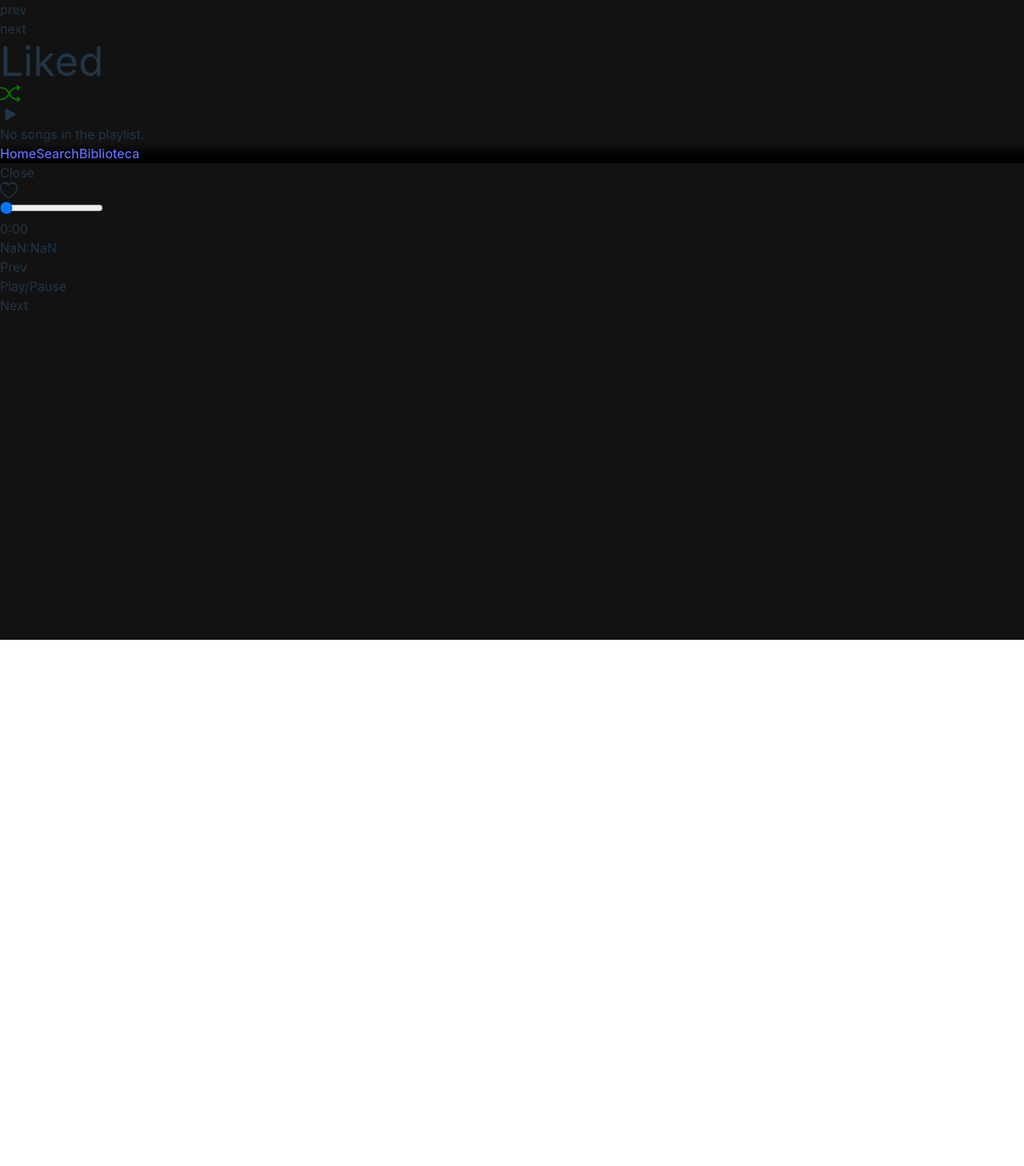
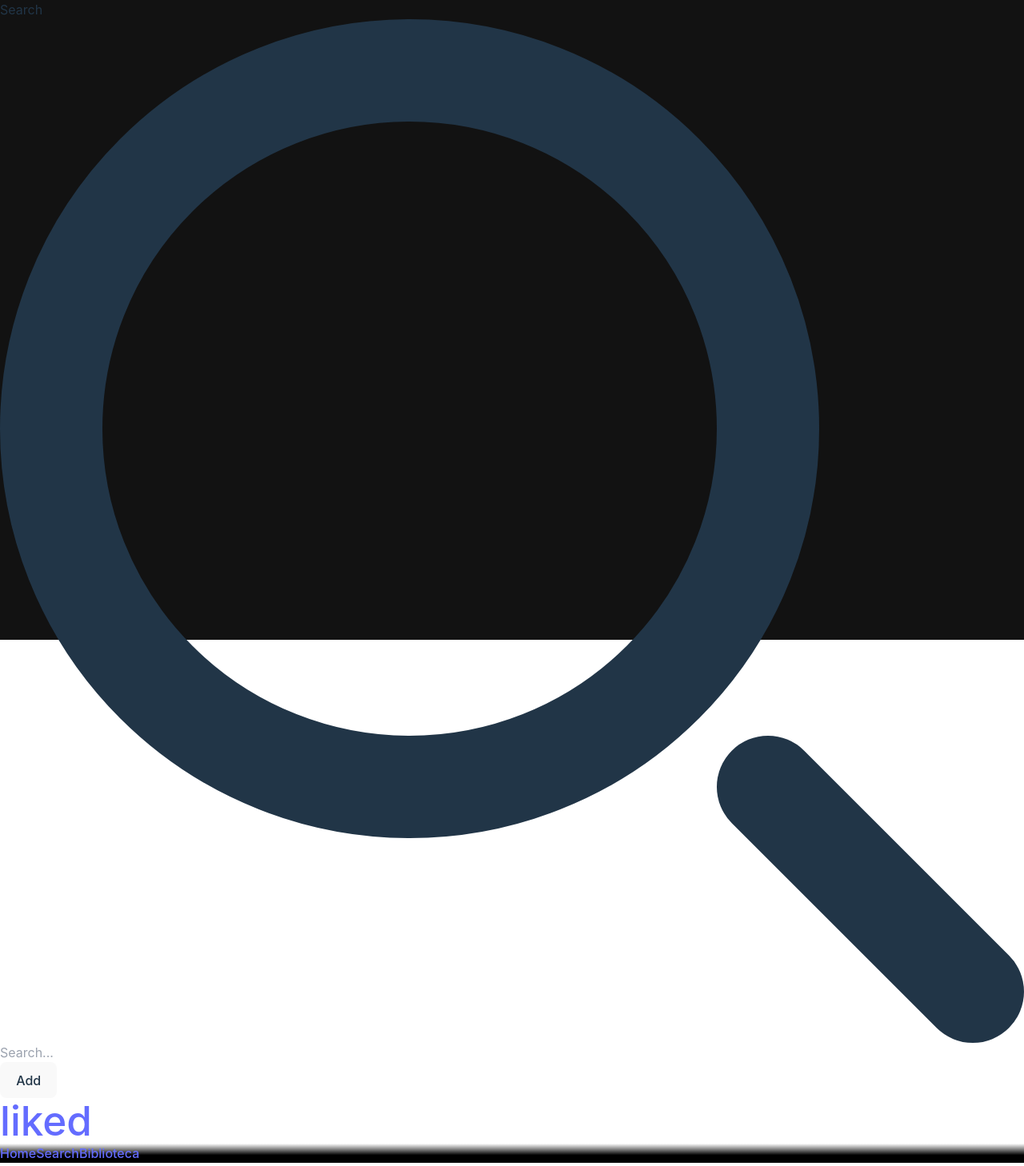
Before and after one commit to SergioAcostaTer/spotyclone-front, a React (Vite) app: page /saved in a window 1280 px wide. Shown: the top 1458 px of the page at 80% size. Before the commit the page ends 800 px from the top, so only its background shows below. Built offline with nearby package versions, Linux system fonts and the light colour scheme.

Commit message:
playlist add

```diff
--- a/src/App.tsx
+++ b/src/App.tsx
@@ -4,6 +4,7 @@ import SearchPage from "./pages/Search";
 import Home from "./pages/Home";
 import MobileFooter from "./components/MobileFooter";
 import Saved from "./pages/Saved";
+import Playlist from "./pages/Playlist";
 
 const App: React.FC = () => {
   return (
@@ -33,6 +34,14 @@ const App: React.FC = () => {
             </MobileFooter>
           }
         />
+        <Route
+          path="/playlist/:name"
+          element={
+            <MobileFooter>
+              <Playlist />
+            </MobileFooter>
+          }
+        />
         <Route path="*" element={<h1>Not Found</h1>} />
       </Routes>
     </Router>
--- /dev/null
+++ b/src/components/PlaylistButton.tsx
@@ -0,0 +1,11 @@
+import { Link } from "react-router-dom";
+
+const PlaylistButton = ({ name }: { name: string }) => {
+  return (
+    <Link to={`/playlist/${name}`}>
+      <h1>{name}</h1>
+    </Link>
+  );
+};
+
+export default PlaylistButton;
--- a/src/hooks/usePlayer.tsx
+++ b/src/hooks/usePlayer.tsx
@@ -25,6 +25,8 @@ interface PlayerState {
   progress: number;
   setProgress: (progress: number) => void;
   setNewSongDuration: (duration: number) => void;
+  addNewPlaylist: (playlistName: string, songs: Track[]) => void;
+  playPLaylistRandom: (playlistName: string) => void;
 }
 
 const mountSong = async (spotify: Track): Promise<ToSave> => {
@@ -184,6 +186,26 @@ const usePlayer = create<PlayerState>((set) => ({
     });
   },
 
+  playPLaylistRandom: async (playlistName) => {
+    const newSongs = await Promise.all(
+      playlistsJSON[playlistName].map((song: Track) => mountSong(song))
+    );
+
+    console.log(newSongs);
+
+    newSongs.sort(() => Math.random() - 0.5);
+
+    console.log(newSongs);
+
+    set((state) => {
+      return {
+        ...state,
+        songs: newSongs,
+        isPlaying: true,
+      };
+    });
+  },
+
   showControls: false,
 
   handleControls: () => {
@@ -218,6 +240,24 @@ const usePlayer = create<PlayerState>((set) => ({
       return finalState;
     });
   },
+
+  addNewPlaylist: (playlistName, songs) => {
+    set((state) => {
+      const newPlaylists = {
+        ...state.playlists,
+        [playlistName]: songs,
+      };
+
+      const finalState = {
+        ...state,
+        playlists: newPlaylists,
+      };
+
+      localStorage.setItem("playlists", JSON.stringify(finalState.playlists));
+
+      return finalState;
+    });
+  },
 }));
 
 export default usePlayer;
--- a/src/components/Playlist.tsx
+++ b/src/pages/Playlist.tsx
@@ -1,25 +1,25 @@
-import React, { useState } from "react";
+import { useState } from "react";
 import SongCard from "../components/SongCard";
 import { Track } from "../services/search";
 import usePlayer from "../hooks/usePlayer";
+import { useParams } from "react-router-dom";
 
-interface PlaylistProps {
-  title: string;
-  songs: Track[];
-}
-
-const Playlist: React.FC<PlaylistProps> = ({ title = "Liked", songs }) => {
+const Playlist = () => {
   const [shuffle, setShuffle] = useState(true);
   const [played, setPlayed] = useState(false);
-  const [play, pause, shuffleList, playing, playPlaylist] = usePlayer(
-    (state) => [
+  const [play, pause, playing, playPlaylist, playlists, playPlaylistRandom] =
+    usePlayer((state) => [
       state.play,
       state.pause,
-      state.shuffle,
       state.isPlaying,
       state.playPLaylist,
-    ]
-  );
+      state.playlists,
+      state.playPLaylistRandom
+    ]);
+
+  const name = useParams().name;
+  const title: string = name ? name : "";
+  const songs: Track[] = playlists[title];
 
   const handlePlay = () => {
     if (playing) {
@@ -28,9 +28,11 @@ const Playlist: React.FC<PlaylistProps> = ({ title = "Liked", songs }) => {
       if (played) {
         play();
       } else {
-        playPlaylist("liked");
-        if (shuffle && !played) {
-          shuffleList();
+        if(shuffle){
+          playPlaylistRandom(title);
+        }
+        else{
+          playPlaylist(title);
         }
         setPlayed(true);
       }
--- a/src/pages/Saved.tsx
+++ b/src/pages/Saved.tsx
@@ -1,22 +1,72 @@
 import React from "react";
 import usePlayer from "../hooks/usePlayer";
-import Playlist from "../components/Playlist";
+import PlaylistButton from "../components/PlaylistButton";
+import { playlist } from "../services/playlist";
 
 const Saved: React.FC = () => {
-  const [nextSong, prevSong, playlists] = usePlayer((state) => [
-    state.nextSong,
-    state.prevSong,
+  const [playlists, newPlaylist] = usePlayer((state) => [
     state.playlists,
+    state.addNewPlaylist,
   ]);
 
-  const songs = playlists.liked;
+  const [query, setQuery] = React.useState<string>("");
+
+  const onInputChange = (event: React.ChangeEvent<HTMLInputElement>) => {
+    setQuery(event.target.value);
+  };
+
+  const addPlaylist = (link:string) => {
+    playlist(link).then((data) => {
+      console.log(data);
+      newPlaylist(data.name, data.tracks);
+    });
+  };
 
   return (
     <div className="w-full">
-      <h2 onClick={prevSong}>prev</h2>
-      <h2 onClick={nextSong}>next</h2>
 
-      <Playlist songs={songs} title="Liked" />
+      <form className="mx-[5px]" onSubmit={() => addPlaylist(query)}>
+        <label
+          htmlFor="default-search"
+          className="mb-2 text-sm font-medium text-gray-900 sr-only dark:text-white"
+        >
+          Search
+        </label>
+        <div className="relative">
+          <div className="absolute inset-y-0 left-0 flex items-center pl-3 pointer-events-none">
+            <svg
+              className="w-4 h-4 text-gray-500 dark:text-gray-400"
+              aria-hidden="true"
+              xmlns="http://www.w3.org/2000/svg"
+              fill="none"
+              viewBox="0 0 20 20"
+            >
+              <path
+                stroke="currentColor"
+                strokeLinecap="round"
+                strokeLinejoin="round"
+                strokeWidth="2"
+                d="m19 19-4-4m0-7A7 7 0 1 1 1 8a7 7 0 0 1 14 0Z"
+              />
+            </svg>
+          </div>
+          <input
+            type="search"
+            id="default-search"
+            className="block w-full p-4 pl-10 text-sm text-white border border-gray-300 rounded-lg bg-black focus:ring-blue-500 dark:bg-white dark:border-gray-600 dark:placeholder-gray-400 dark:text-black"
+            value={query || ""}
+            onChange={onInputChange}
+            placeholder="Search..."
+            required
+          ></input>
+        </div>
+      </form>
+
+      <button onClick={() => addPlaylist(query)}>Add</button>
+
+      {Object.keys(playlists).map((key) => {
+        return <PlaylistButton key={key} name={key} />;
+      })}
     </div>
   );
 };
--- /dev/null
+++ b/src/services/playlist.ts
@@ -0,0 +1,43 @@
+import axios, { AxiosResponse } from "axios";
+import { BASE_URL } from "../consts";
+
+export interface Playlist {
+  tracks: Track[];
+  name: string;
+  descriprion: string;
+  image: string;
+  owner: string;
+}
+
+export interface Track {
+  title: string;
+  artist: string;
+  allArtists: string[];
+  spotifyUrl: string;
+  id: string;
+  thumbnail: string;
+  thumbnailSmall: string;
+  duration: number;
+  popularity: number;
+  type: string;
+  color: string;
+}
+
+async function playlist(link: string): Promise<Playlist> {
+    console.log(link);
+  if (!link)
+    return { tracks: [], name: "", descriprion: "", image: "", owner: "" };
+
+  const id = link.split("/").pop()?.split("?")[0] || "";
+
+  const url = `${BASE_URL}/playlist/${encodeURIComponent(id)}`;
+
+  try {
+    const response: AxiosResponse<Playlist> = await axios.get(url);
+    return response.data;
+  } catch (error) {
+    throw new Error(`Error searching: ${(error as Error).message}`);
+  }
+}
+
+export { playlist };
```
